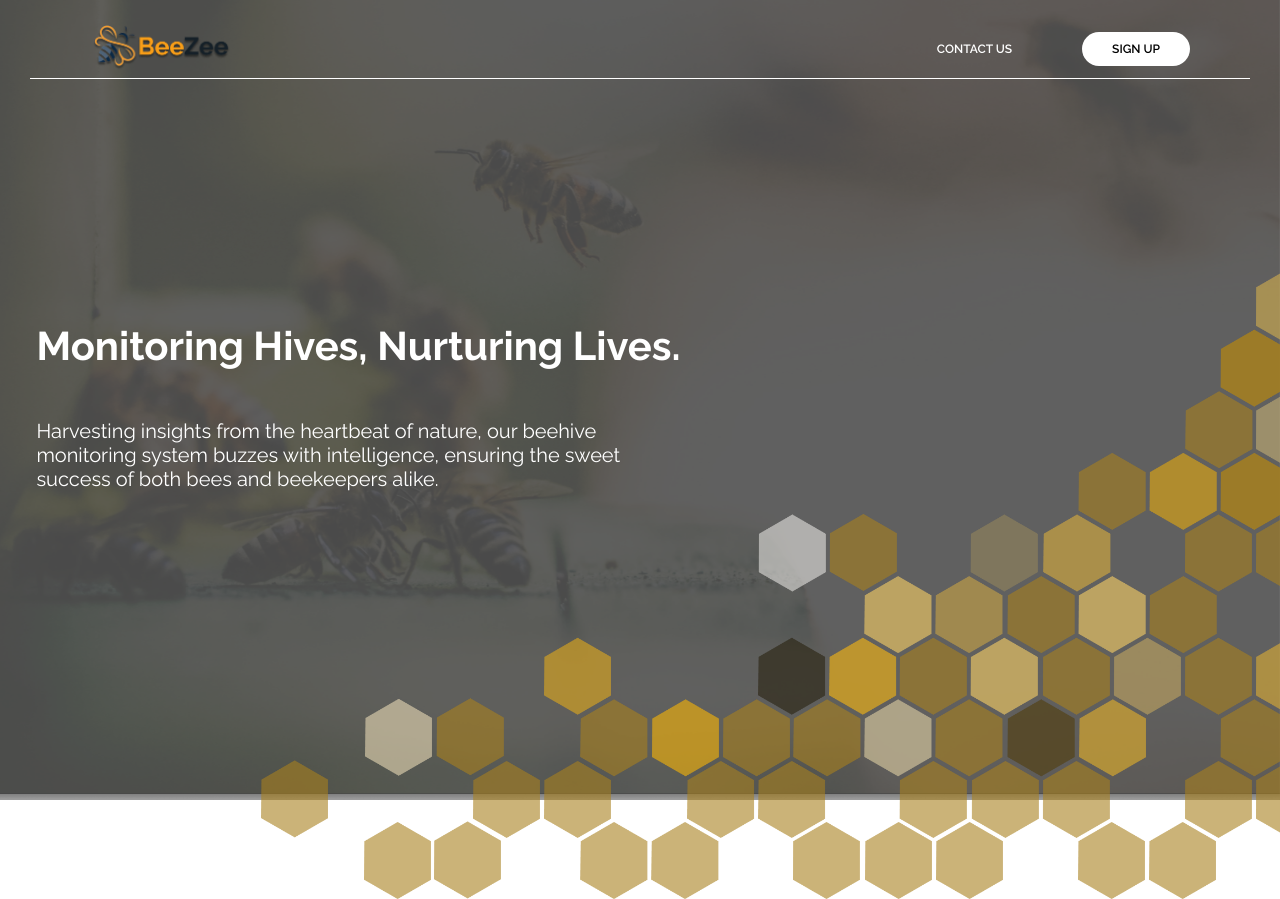
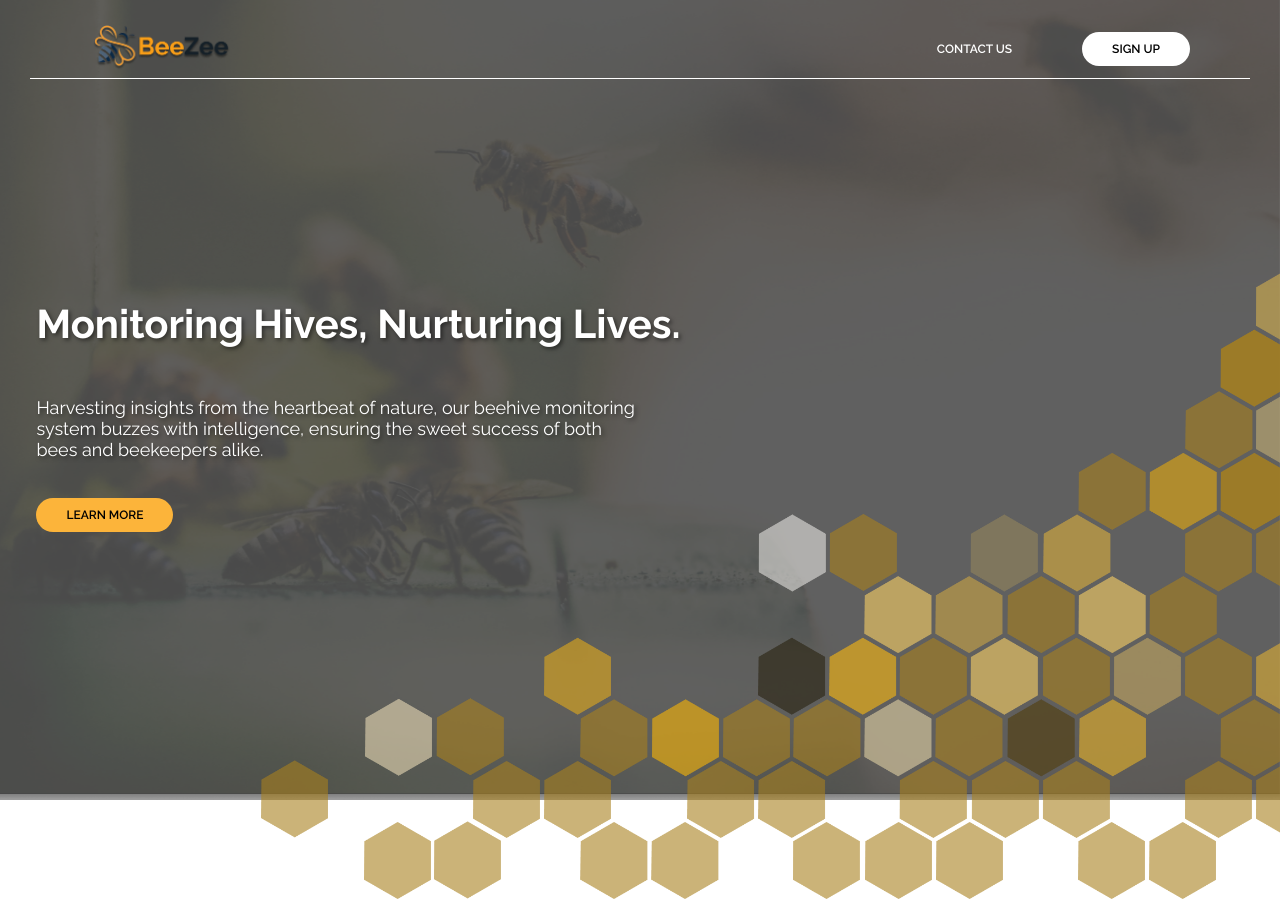
Before and after one commit to cepdnaclk/e19-3yp-beehive-monitoring-system, a React (Vite) app in the folder code/beehive-dashboard/: page / in a window 1280 px wide. Built offline with nearby package versions, Linux system fonts and the light colour scheme.

Commit message:
Update landing page

```diff
--- a/code/beehive-dashboard/src/Pages/Landing.jsx
+++ b/code/beehive-dashboard/src/Pages/Landing.jsx
@@ -1,7 +1,7 @@
-// Landing.jsx
 import Navbar from "../Components/Navbar";
 import Banner from "../Assets/Banner.png";
 import Hexagon from "../Assets/Hexagon-Design.png";
+import { Link } from 'react-router-dom';
 import '../Styles/Pages/Landing.scss';
 
 function Landing() {
@@ -19,6 +19,7 @@ function Landing() {
       <div className="content-container">
         <h3>Monitoring Hives, Nurturing Lives.</h3>
         <p>Harvesting insights from the heartbeat of nature, our beehive monitoring system buzzes with intelligence, ensuring the sweet success of both bees and beekeepers alike.</p>
+        <Link to="/learn-more" className="learn-more">LEARN MORE</Link>
       </div>
     </div>
   );
--- a/code/beehive-dashboard/src/Styles/Pages/Landing.scss
+++ b/code/beehive-dashboard/src/Styles/Pages/Landing.scss
@@ -64,13 +64,15 @@ body {
 
   .content-container p {
     font-family: 'Raleway', sans-serif;
-    font-size: 20px;
+    font-size: 18px;
     max-width: 600px;
+    text-shadow: 2px 2px 4px rgba(0, 0, 0, 0.5);
   }
   .content-container h3 {
     font-family: 'Raleway', sans-serif;
     font-size: 40px;
     margin: 0 0 50px;
+    text-shadow: 2px 2px 4px rgba(0, 0, 0, 0.5);
   }
 
   .hexagon-design {
@@ -89,3 +91,21 @@ body {
     object-fit: cover;
     z-index: -1;
   }
+
+  .learn-more {
+    display: inline-block;
+    margin-top: 20px;
+    text-decoration: none;
+    border-radius: 50px;
+    padding: 10px 30px;
+    background: #FCB43A;
+    color: black;
+    font-family: 'Raleway', sans-serif;
+    font-size: 12px;
+    font-weight: 600;
+    transition: background 0.3s ease;
+  }
+
+  .learn-more:hover {
+    background: #FFD655;
+  }
```
